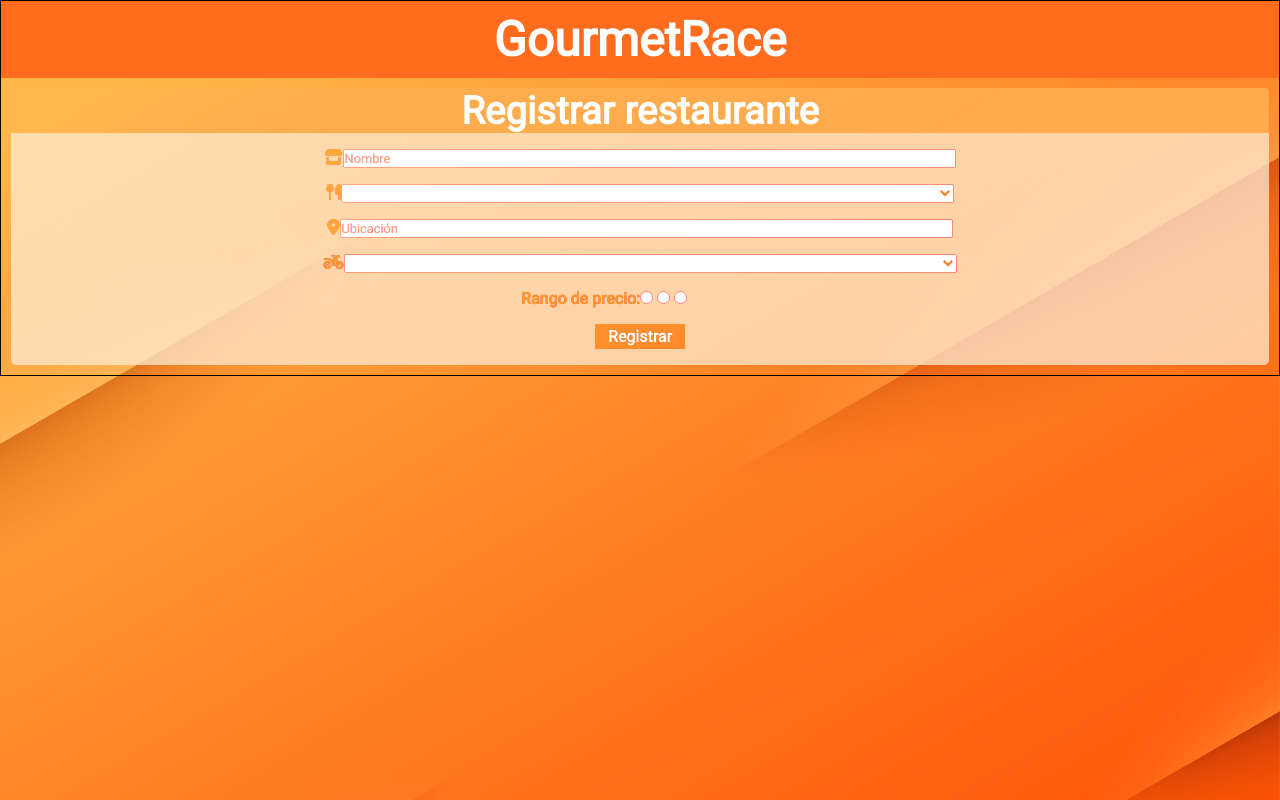
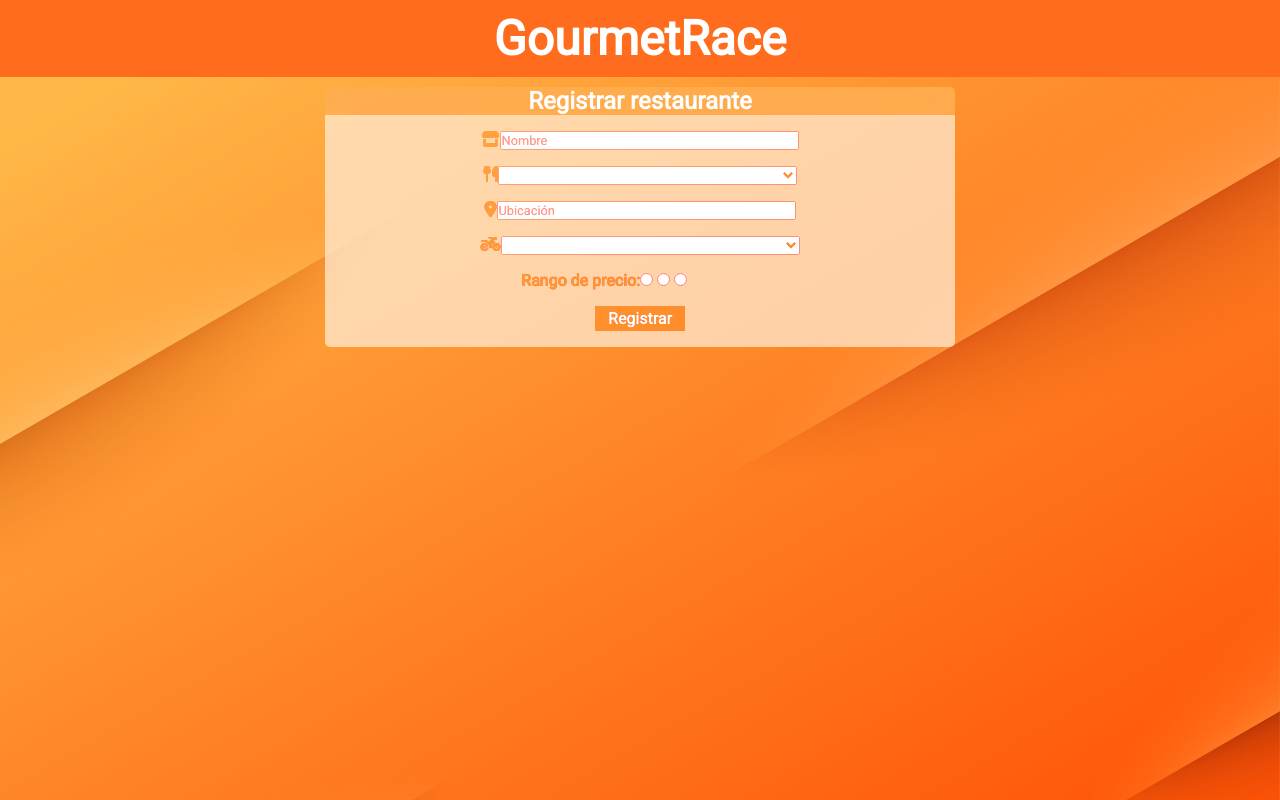
Before and after one commit to Amigos-Informaticos/GourmetRacePWA, a website with bundled scripts: page src/view/addRestaurant.html in a window 1280 px wide. Built offline with nearby package versions, Linux system fonts and the light colour scheme; no server answers.

Commit message:
Corrigiendo la navegabilidad y cambio de estilo en addRestaurant

```diff
--- a/src/css/addRestaurant.css
+++ b/src/css/addRestaurant.css
@@ -13,8 +13,6 @@ body {
     flex-flow: row wrap;
     font-weight: bold;
     text-align: center;
-    border: 1px solid black;
-
 }
 
 .wrapper > * {
@@ -41,7 +39,7 @@ body {
     mix-blend-mode: lighten;
     border-radius: 5px;
     width: 50%;
-    flex: 1 1 auto;
+    flex: 0 1 50%;
 }
 
 .restaurantHeader {
@@ -49,7 +47,7 @@ body {
     color: #FFFFFF;
     margin-top: 0;
     padding: 0 1em;
-    font-size: 2vw;
+    font-size: 1rem;
 }
 
 .restaurantBody {
@@ -70,7 +68,7 @@ body {
 .form-flex {
     display: flex;
     flex-flow: row wrap;
-    flex: 1 1 auto;
+    flex: 0 1 50%;
     justify-content: center;
     align-items: center;
     align-content: center;
--- a/src/js/controller/editCommensal.js
+++ b/src/js/controller/editCommensal.js
@@ -1,5 +1,5 @@
 $("#cancelButton").click(function () {
-	window.location = "../..";
+	window.location = "mainMenu.html";
 });
 
 document.querySelector("#registerForm").onsubmit = function (e){
```
Also changed, not shown: src/view/mainMenu.html (+1 -0 lines).
